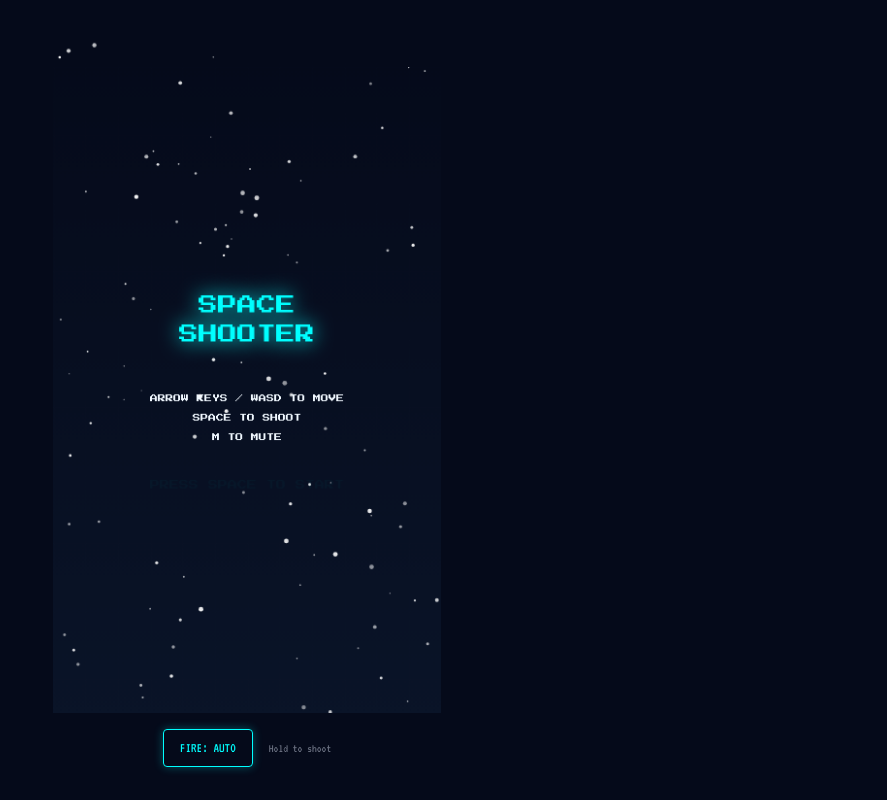
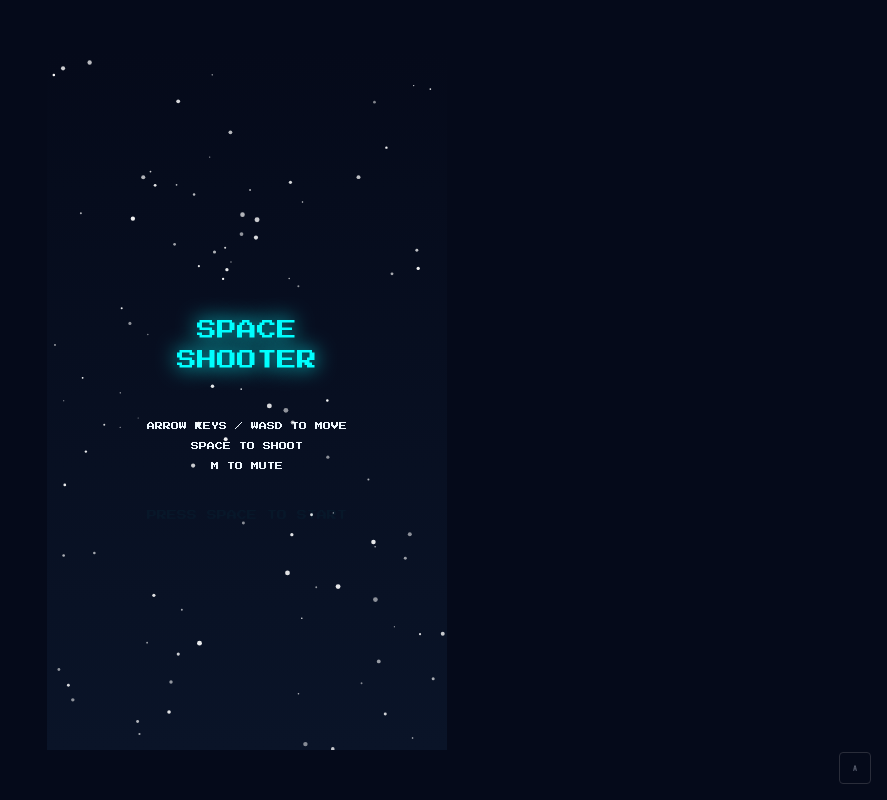
Before and after one commit to md-zeon/space-shooter, a Next.js app: page / in a window 1280 px wide. Shown: the whole page, without its empty margins (393-1280 px from the left). Built offline with nearby package versions, Linux system fonts and the light colour scheme; a web font is replaced by a local one.

Commit message:
fix: auto mode fires continuously without input, manual requires hold/tap

```diff
--- a/src/components/Game.tsx
+++ b/src/components/Game.tsx
@@ -31,27 +31,21 @@ export default function Game() {
   };
 
   return (
-    <div className="flex flex-col items-center justify-center min-h-screen bg-[#050A1A]">
+    <div className="flex items-center justify-center min-h-screen bg-[#050A1A] relative">
       <canvas
         ref={canvasRef}
-        className="block max-w-full max-h-[85vh]"
+        className="block max-w-full max-h-screen"
         style={{ touchAction: 'none' }}
       />
-      <div className="mt-4 flex gap-4 items-center">
-        <button
-          onClick={handleToggleShootMode}
-          className="px-4 py-2 text-sm font-mono text-[#00FFFF] border border-[#00FFFF]
-                     hover:bg-[#00FFFF]/20 transition-colors rounded"
-          style={{
-            boxShadow: '0 0 10px rgba(0, 255, 255, 0.3)',
-          }}
-        >
-          FIRE: {shootMode === 'auto' ? 'AUTO' : 'MANUAL'}
-        </button>
-        <span className="text-[#6A7080] text-xs font-mono">
-          {shootMode === 'auto' ? 'Hold to shoot' : 'Tap to shoot'}
-        </span>
-      </div>
+      <button
+        onClick={handleToggleShootMode}
+        className="absolute bottom-4 right-4 w-8 h-8 flex items-center justify-center
+                   text-[10px] font-mono text-[#6A7080] border border-[#2A2D3A]
+                   hover:border-[#00FFFF] hover:text-[#00FFFF] transition-colors rounded"
+        title={shootMode === 'auto' ? 'Auto fire' : 'Manual fire'}
+      >
+        {shootMode === 'auto' ? 'A' : 'M'}
+      </button>
     </div>
   );
 }
--- a/src/game/input.ts
+++ b/src/game/input.ts
@@ -113,12 +113,9 @@ export class InputManager {
 
   isShootingActive(): boolean {
     if (this.shootMode === 'auto') {
+      return true;
+    } else {
       return this.keys.has(' ') || this.isShooting;
-    } else {
-      // Manual mode: only fire on initial press
-      const spaceJustPressed = this.isKeyJustPressed(' ');
-      const touchJustPressed = this.isShooting && !this.wasShooting;
-      return spaceJustPressed || touchJustPressed;
     }
   }
 
--- a/src/game/renderer.ts
+++ b/src/game/renderer.ts
@@ -105,7 +105,7 @@ export class Renderer {
     ctx.font = '6px "Press Start 2P"';
     ctx.fillStyle = CONFIG.COLORS.TEXT_MUTED;
     ctx.textAlign = 'left';
-    ctx.fillText(`FIRE: ${shootMode.toUpperCase()}`, 10, this.canvasHeight - 10);
+    ctx.fillText(`${shootMode === 'auto' ? 'AUTO' : 'MANUAL'}`, 10, this.canvasHeight - 10);
 
     ctx.restore();
   }
```
